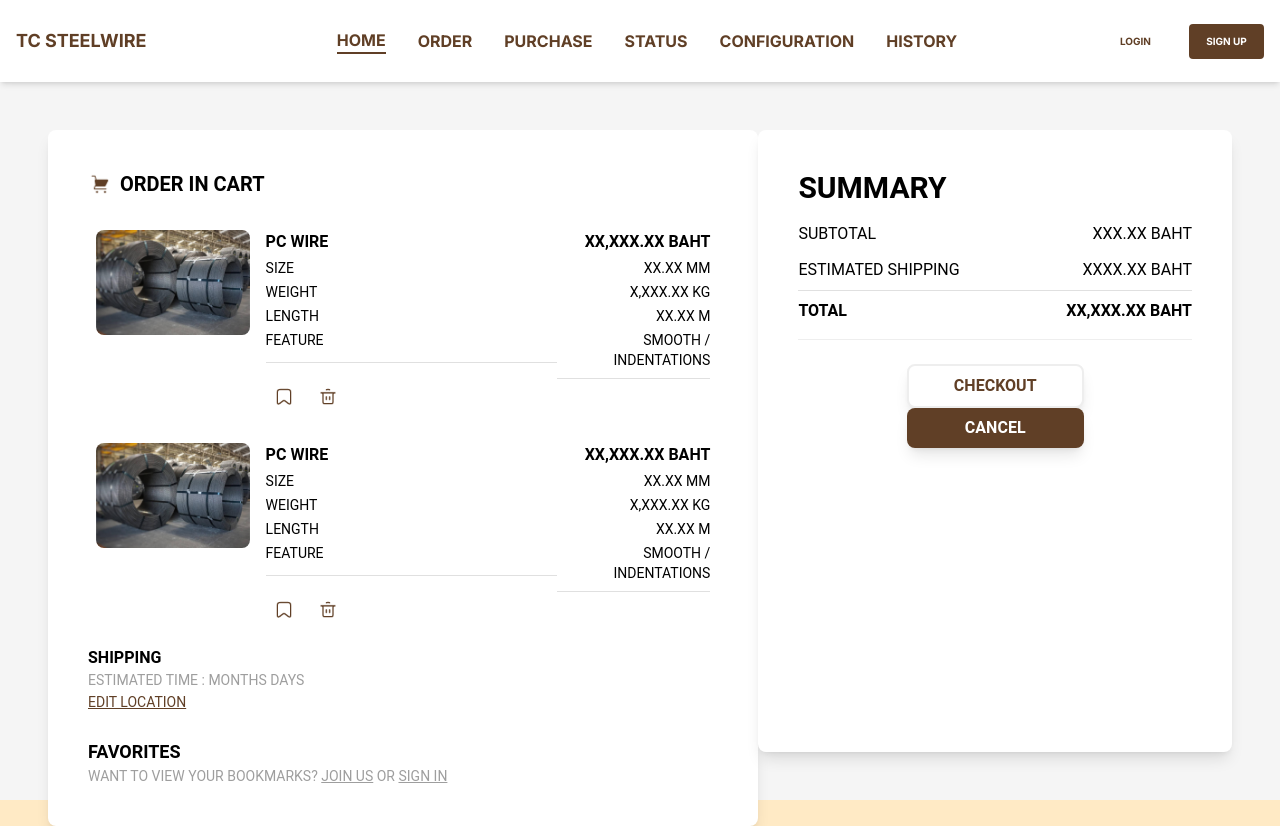
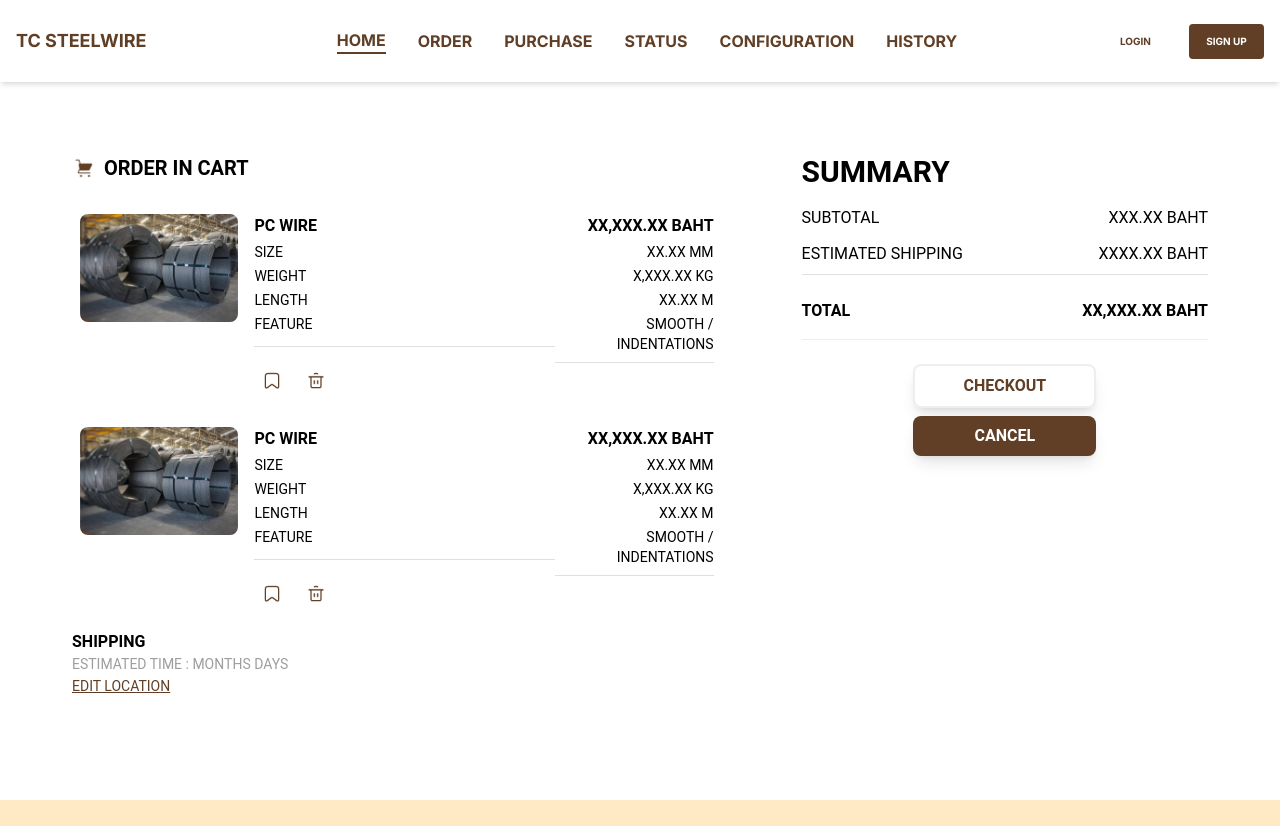
Before and after one commit to n-thnptp/tc-steelwire-react, a React (Create React App) app: page /purchase in a window 1280 px wide. After the commit the page ends 800 px from the top, so only its background shows below. Built offline with nearby package versions, Linux system fonts and the light colour scheme.

Commit message:
fix Homepage and PurchasePage about pic and layout

```diff
--- a/src/Components/Homepage/PCStrand.jsx
+++ b/src/Components/Homepage/PCStrand.jsx
@@ -3,13 +3,20 @@ import React, { useState } from 'react';
 const PCStrand = () => {
   const [currentIndex, setCurrentIndex] = useState(0);
 
+  // Array ของ URL ภาพใน Carousel
+  const images = [
+    '/pic/PC-strand1.png',
+    '/pic/PC-strand2.png',
+    '/pic/PC-strand3.png'
+  ]; // แค่เก็บเส้นทางรูป
+
   // ฟังก์ชันสำหรับการเลื่อนซ้าย-ขวา
   const handleNext = () => {
-    setCurrentIndex((prevIndex) => (prevIndex + 1) % 3); // จำนวนภาพทั้งหมดคือ 3
+    setCurrentIndex((prevIndex) => (prevIndex + 1) % images.length); // จำนวนภาพทั้งหมด
   };
 
   const handlePrevious = () => {
-    setCurrentIndex((prevIndex) => (prevIndex - 1 + 3) % 3);
+    setCurrentIndex((prevIndex) => (prevIndex - 1 + images.length) % images.length);
   };
 
   return (
@@ -27,22 +34,21 @@ const PCStrand = () => {
           เพื่อเพิ่มความแข็งแรงให้กับคอนกรีตที่ต้องรับน้ำหนักหรือแรงดันสูง โดยทั่วไปจะใช้ในงาน โครงสร้างที่ต้องการความทนทาน
           เช่น สะพาน คาน หรือพื้นคอนกรีตที่ต้องการความสามารถในการรับแรงสูง
         </div>
-
       </div>
 
       {/* Right Section (Image) */}
       <div className="w-full lg:w-1/2 flex flex-col justify-center items-center">
         <img
-          src={require('../../pic/PC-strand1.png')}
+          src={images[currentIndex]} // ใช้ URL ของรูป
           alt="PCStrand"
-          className="w-full max-w-[676px] h-auto rounded-lg shadow-lg"
+          className="w-full max-w-[676px] h-auto rounded-lg shadow-lg object-cover"
         />
 
         {/* Carousel Dots และ ปุ่ม Previous และ Next */}
         <div className="flex items-center justify-center space-x-4 mt-4">
           <button onClick={handlePrevious} className="text-2xl px-4">{"<"}</button>
           <div className="flex space-x-2">
-            {[0, 1, 2].map((index) => (
+            {images.map((_, index) => (
               <span
                 key={index}
                 className={`w-3 h-3 rounded-full ${
--- a/src/Components/Homepage/PCWire.jsx
+++ b/src/Components/Homepage/PCWire.jsx
@@ -3,13 +3,20 @@ import React, { useState } from 'react';
 const PCWire = () => {
   const [currentIndex, setCurrentIndex] = useState(0);
 
+  // Array ของ URL ภาพใน Carousel
+  const images = [
+    '/pic/PC-wire1.png',
+    '/pic/PC-wire2.png',
+    '/pic/PC-wire3.png'
+  ]; // แค่เก็บเส้นทางรูป
+
   // ฟังก์ชันสำหรับการเลื่อนซ้าย-ขวา
   const handleNext = () => {
-    setCurrentIndex((prevIndex) => (prevIndex + 1) % 3); // จำนวนภาพทั้งหมดคือ 3
+    setCurrentIndex((prevIndex) => (prevIndex + 1) % images.length); // จำนวนภาพทั้งหมด
   };
 
   const handlePrevious = () => {
-    setCurrentIndex((prevIndex) => (prevIndex - 1 + 3) % 3);
+    setCurrentIndex((prevIndex) => (prevIndex - 1 + images.length) % images.length);
   };
 
   return (
@@ -31,7 +38,7 @@ const PCWire = () => {
       {/* Left Section (Image) */}
       <div className="w-full lg:w-1/2 flex flex-col items-center order-2 lg:order-1">
         <img
-          src={require('../../pic/PC-wire1.png')}
+          src={images[currentIndex]}  // ใช้ URL ของรูป
           alt="PCWire"
           className="w-full max-w-[676px] h-auto rounded-lg shadow-lg"
         />
@@ -40,7 +47,7 @@ const PCWire = () => {
         <div className="flex items-center justify-center space-x-4 mt-4">
           <button onClick={handlePrevious} className="text-2xl px-4">{"<"}</button>
           <div className="flex space-x-2">
-            {[0, 1, 2].map((index) => (
+            {images.map((_, index) => (
               <span
                 key={index}
                 className={`w-3 h-3 rounded-full ${
--- a/src/Components/PurchasePage/CartView.jsx
+++ b/src/Components/PurchasePage/CartView.jsx
@@ -80,14 +80,6 @@ const CartView = () => {
         <p className="text-sm text-gray-500">ESTIMATED TIME : MONTHS DAYS</p>
         <button className="text-accent-900 underline text-sm">EDIT LOCATION</button>
       </div>
-
-      {/* Favorites */}
-      <div className="mt-6">
-        <h3 className="font-bold text-lg">FAVORITES</h3>
-        <p className="text-sm text-gray-500">
-          WANT TO VIEW YOUR BOOKMARKS? <a href="#" className="underline">JOIN US</a> OR <a href="#" className="underline">SIGN IN</a>
-        </p>
-      </div>
     </div>
   );
 };
--- a/src/Components/PurchasePage/PurchasePage.jsx
+++ b/src/Components/PurchasePage/PurchasePage.jsx
@@ -4,14 +4,14 @@ import PurchaseSummary from './PurchaseSummary';
 
 const PurchasePage = () => {
   return (
-    <div className="flex p-12 justify-between bg-gray-100 items-start" style={{ height: 'calc(96vh - 50px)' }}>
+    <div className="flex p-8 justify-between bg-white items-start" style={{ height: 'calc(96vh - 50px)' }}>
       {/* ส่วนแสดงรายการสินค้า */}
-      <div className="w-3/5 bg-white rounded-lg p-4 shadow-lg overflow-y-auto">
+      <div className="w-3/5 bg-white rounded-lg p-4 overflow-y-auto">
         <CartView />
       </div>
 
       {/* ส่วนสรุปยอดรวม */}
-      <div className="w-2/5 bg-white rounded-lg p-4 shadow-lg h-full"> {/* ใช้ h-full เพื่อให้มีความสูงเต็ม */}
+      <div className="w-2/5 bg-white rounded-lg p-4">
         <PurchaseSummary />
       </div>
     </div>
--- a/src/Components/PurchasePage/PurchaseSummary.jsx
+++ b/src/Components/PurchasePage/PurchaseSummary.jsx
@@ -24,7 +24,7 @@ const PurchaseSummary = () => {
         </p>
 
         {/* เส้นใต้ */}
-        <hr className="my-2 border-t border-gray-300" />
+        <hr className="my-2 border-t border-gray-300 mb-6" />
 
         {/* ยอดรวมทั้งหมด */}
         <p className="flex justify-between font-bold">
@@ -34,7 +34,7 @@ const PurchaseSummary = () => {
       </div>
       <div className="flex flex-col items-center">
         {/* ปุ่ม Checkout */}
-        <button className="w-[45%] p-2 bg-white text-accent-900 font-bold rounded-lg border-2 shadow-lg">
+        <button className="w-[45%] p-2 bg-white text-accent-900 font-bold rounded-lg border-2 shadow-lg mb-2">
           CHECKOUT
         </button>
         {/* ปุ่ม Cancel */}
```
